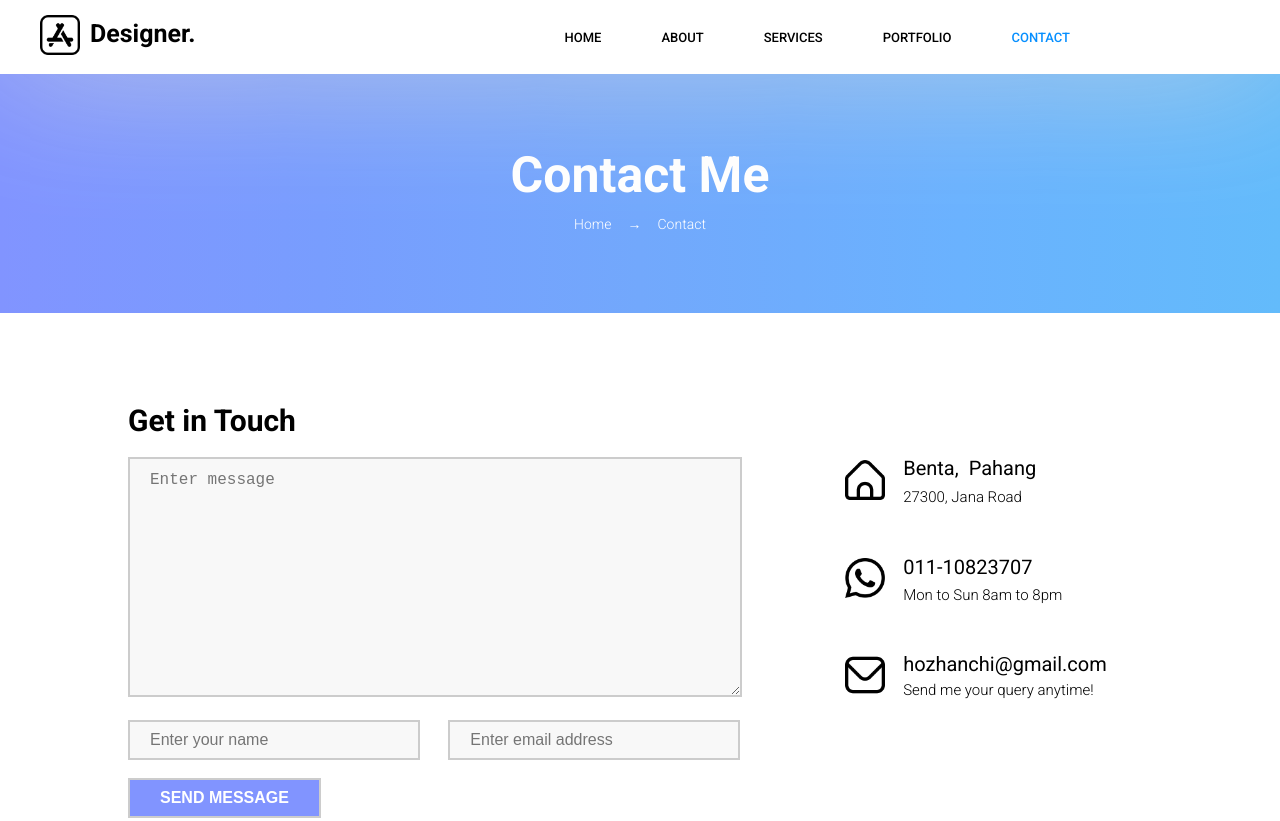
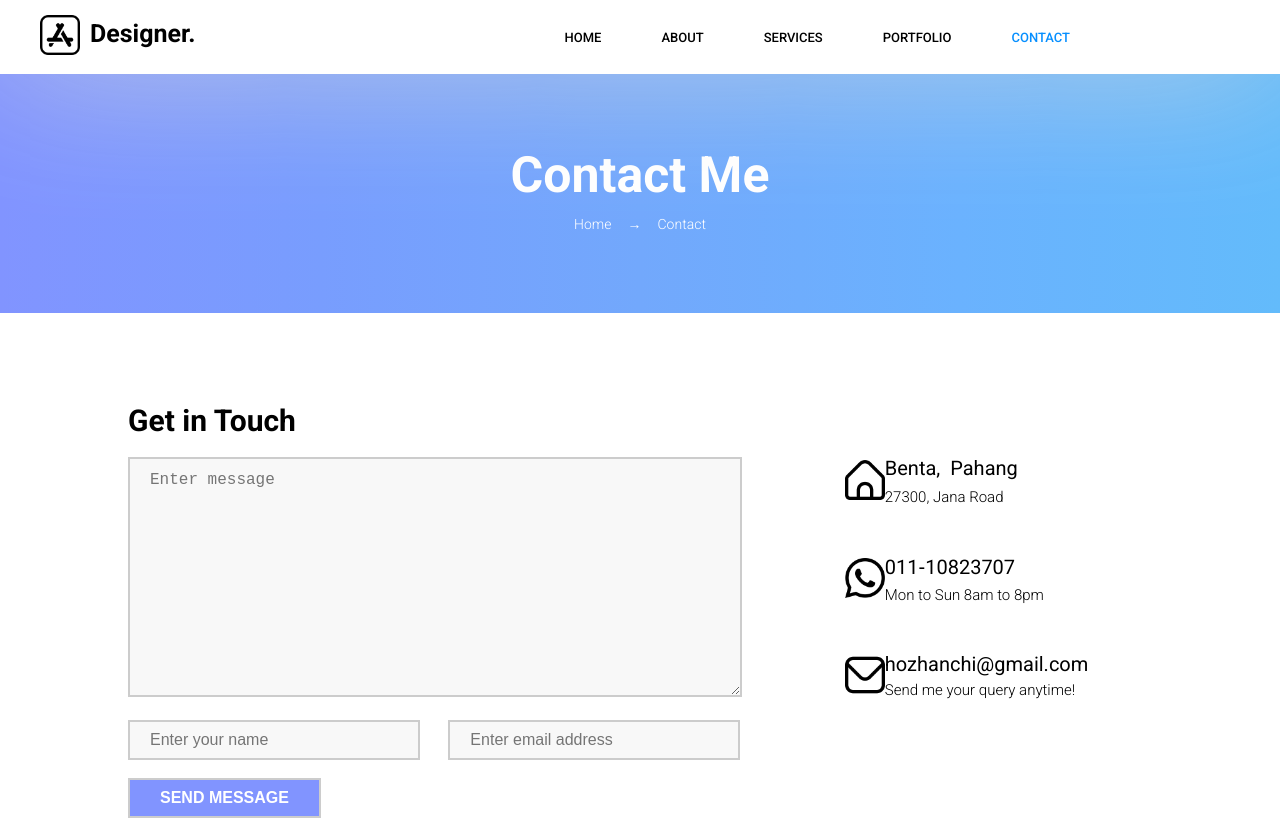
Before and after one commit to kdlklfd/kdlklfd.github.io, a plain HTML site: page contact.html in a window 1280 px wide. Shown: the top 821 px of the page. Drawn offline with Linux system fonts and the light colour scheme.

Commit message:
modified:   contact.html 	modified:   css/contact.css

```diff
--- a/contact.html
+++ b/contact.html
@@ -66,14 +66,18 @@
             <div class="next">
                 <img src="img/phone.png" alt="logo" width="40" height="40">
                 <div class="next1">
-                    <h2>011-10823707</h2>
+                    <a href="tel:011-10823707">
+                        <h2>011&#8209;10823707</h2>
+                    </a>
                     <p>Mon to Sun 8am to 8pm</p>
                 </div>
             </div>
             <div class="next">
                 <img src="img/email.png" alt="logo" width="40" height="40">
                 <div class="next1">
-                    <h2>hozhanchi@gmail.com</h2>
+                    <a href="https://mail.google.com/mail/?view=cm&fs=1&to=hozhanchi@gmail.com">
+                        <h2>hozhanchi@gmail.com</h2>
+                    </a>
                     <p>Send me your query anytime!</p>
                 </div>
             </div>
--- a/css/contact.css
+++ b/css/contact.css
@@ -213,8 +213,16 @@ textarea {
     padding-bottom: 5.5%;
 }
 
-.next1 {
-    margin-left: 6%;
+.next1 a {
+    text-decoration: none;
+    color: black;
+}
+
+.next1 a h2 {
+    font-size: 20px;
+    font-weight: 400;
+    word-spacing: 5px;
+    text-decoration: none;
 }
 
 .next1 h2 {
```
